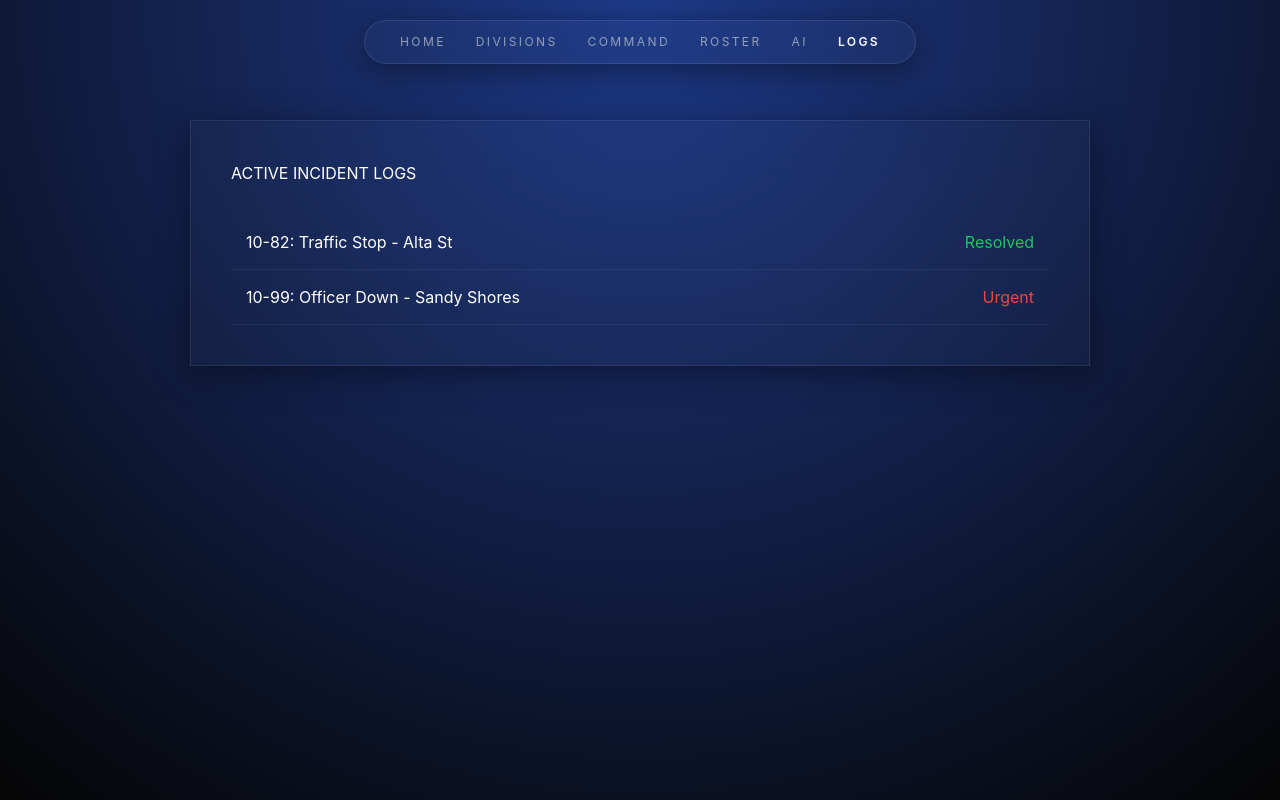
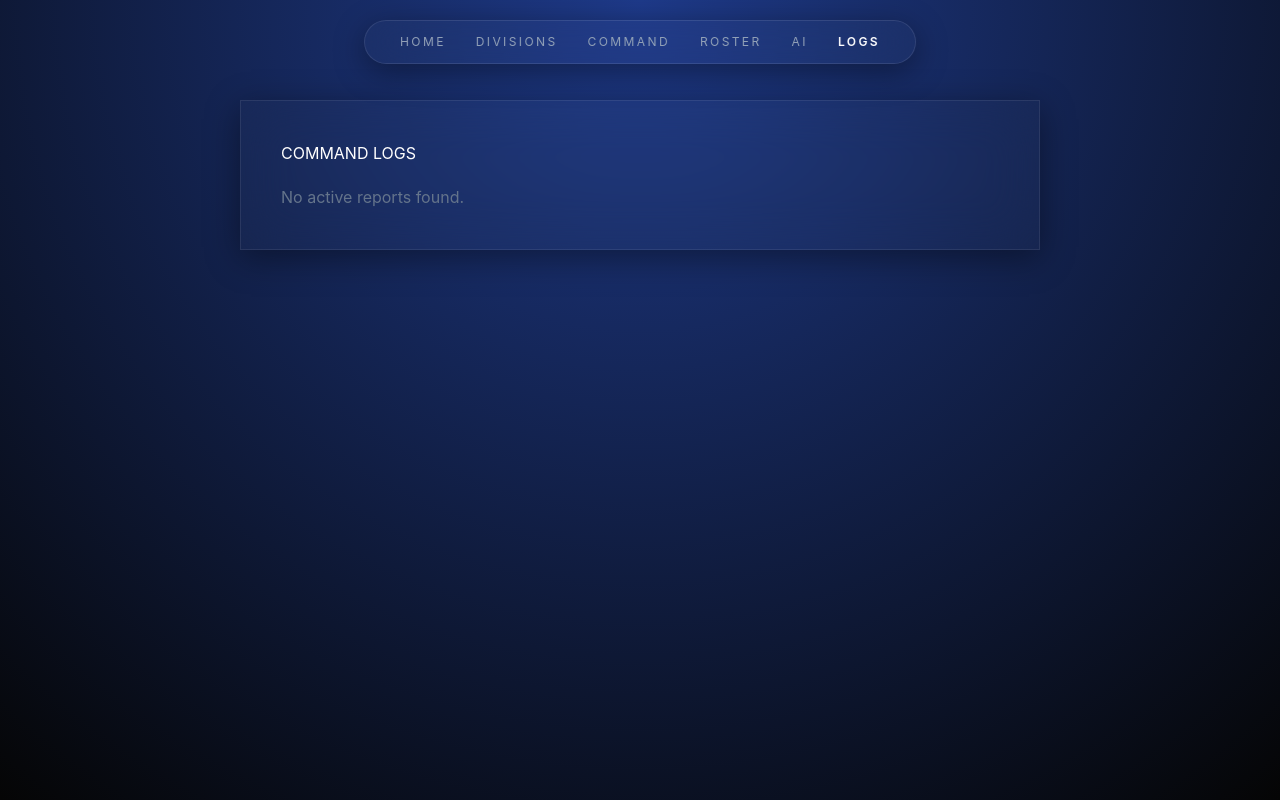
Before and after one commit to morkelchristan-cpu/zhpd-website, a Next.js app: page /logs in a window 1280 px wide. Built offline with nearby package versions, Linux system fonts and the light colour scheme.

Commit message:
New pages.

```diff
--- a/app/globals.css
+++ b/app/globals.css
@@ -22,3 +22,12 @@
   from { opacity: 0; transform: translateY(15px); }
   to { opacity: 1; transform: translateY(0); }
 }
+
+/* Ensure the page content never slides under the navbar */
+.page-container {
+  padding-top: 100px; /* Adjust this value to match your nav height */
+  min-height: 100vh;
+  display: flex;
+  flex-direction: column;
+  align-items: center;
+}
--- a/app/logs/page.tsx
+++ b/app/logs/page.tsx
@@ -1,19 +1,45 @@
+'use client';
+import { useEffect, useState } from 'react';
+
+interface IncidentLog {
+  id: number;
+  text: string;
+}
+
 export default function LogsPage() {
-  const logs = [
-    { id: '10-82', desc: 'Traffic Stop - Alta St', status: 'Resolved' },
-    { id: '10-99', desc: 'Officer Down - Sandy Shores', status: 'Urgent' }
-  ];
+  const [logs, setLogs] = useState<IncidentLog[]>([]);
+  const [isLoaded, setIsLoaded] = useState(false); // Add this
+  const hasPermission = true;
+
+  useEffect(() => {
+    const data = localStorage.getItem('incidentLogs');
+    if (data) {
+      try {
+        setLogs(JSON.parse(data));
+      } catch (e) {
+        console.error("Failed to parse logs", e);
+      }
+    }
+    setIsLoaded(true); // Mark as loaded
+  }, []);
+
+  if (!isLoaded) return null; // Wait for the component to mount fully
+  if (!hasPermission) return <div className="page-container">Access Denied: Command Clearance Required.</div>;
 
   return (
-    <main style={{ paddingTop: '120px', maxWidth: '900px', margin: '0 auto' }}>
-      <div className="glass-effect" style={{ padding: '40px' }}>
-        <h2 style={{ marginBottom: '30px', textTransform: 'uppercase' }}>Active Incident Logs</h2>
-        {logs.map(log => (
-          <div key={log.id} style={{ display: 'flex', justifyContent: 'space-between', padding: '15px', borderBottom: '1px solid rgba(255,255,255,0.05)' }}>
-            <span>{log.id}: {log.desc}</span>
-            <span style={{ color: log.status === 'Urgent' ? '#ef4444' : '#22c55e' }}>{log.status}</span>
-          </div>
-        ))}
+    <main className="page-container">
+      <div className="glass-effect" style={{ width: '80%', maxWidth: '800px', padding: '40px' }}>
+        <h2 style={{ marginBottom: '20px' }}>COMMAND LOGS</h2>
+
+        {logs.length === 0 ? (
+          <p style={{ color: '#64748b' }}>No active reports found.</p>
+        ) : (
+          logs.map((log) => (
+            <div key={log.id} style={{ borderBottom: '1px solid rgba(255,255,255,0.1)', padding: '15px 0' }}>
+              {log.text}
+            </div>
+          ))
+        )}
       </div>
     </main>
   );
--- /dev/null
+++ b/app/reports/page.tsx
@@ -0,0 +1,32 @@
+'use client';
+import { useState } from 'react';
+
+export default function ReportsPage() {
+  const [report, setReport] = useState('');
+
+  const submitReport = () => {
+    // In a real app, this would send to your database.
+    // For now, we simulate adding to localStorage for the 'Logs' page to read.
+    const existingLogs = JSON.parse(localStorage.getItem('incidentLogs') || '[]');
+    localStorage.setItem('incidentLogs', JSON.stringify([...existingLogs, { id: Date.now(), text: report }]));
+    setReport('');
+    alert('Report Submitted to Command Logs');
+  };
+
+  return (
+    <main className="page-container">
+      <div className="glass-effect" style={{ width: '80%', maxWidth: '600px', padding: '40px' }}>
+        <h1 style={{ marginBottom: '20px' }}>FILE INCIDENT REPORT</h1>
+        <textarea
+          value={report}
+          onChange={(e) => setReport(e.target.value)}
+          placeholder="Enter incident details..."
+          style={{ width: '100%', height: '150px', background: 'rgba(0,0,0,0.3)', border: '1px solid #334', padding: '15px', color: '#fff', borderRadius: '8px' }}
+        />
+        <button onClick={submitReport} style={{ marginTop: '20px', width: '100%', padding: '15px', background: '#2563eb', border: 'none', borderRadius: '8px', cursor: 'pointer' }}>
+          SUBMIT TO COMMAND
+        </button>
+      </div>
+    </main>
+  );
+}
```
